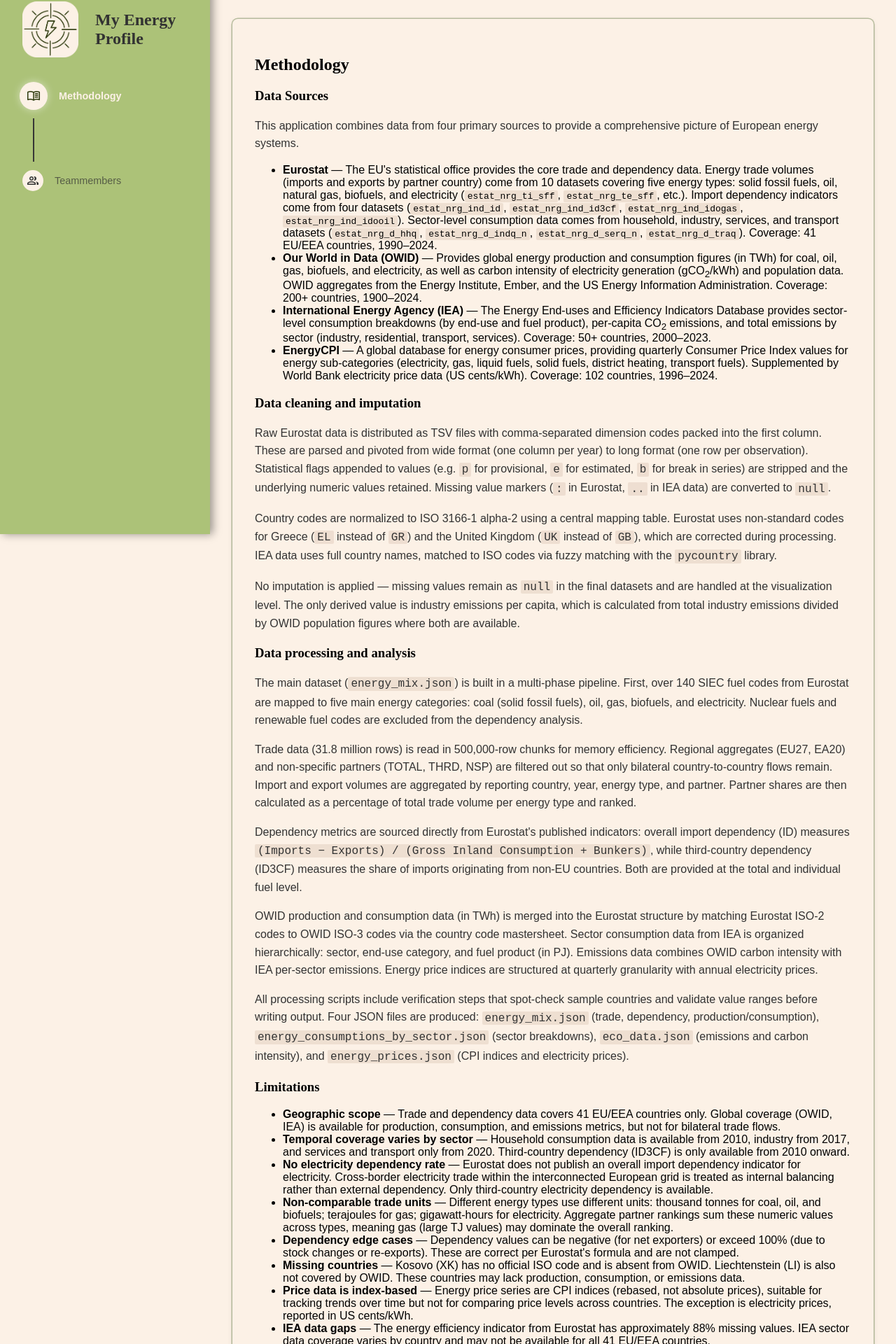
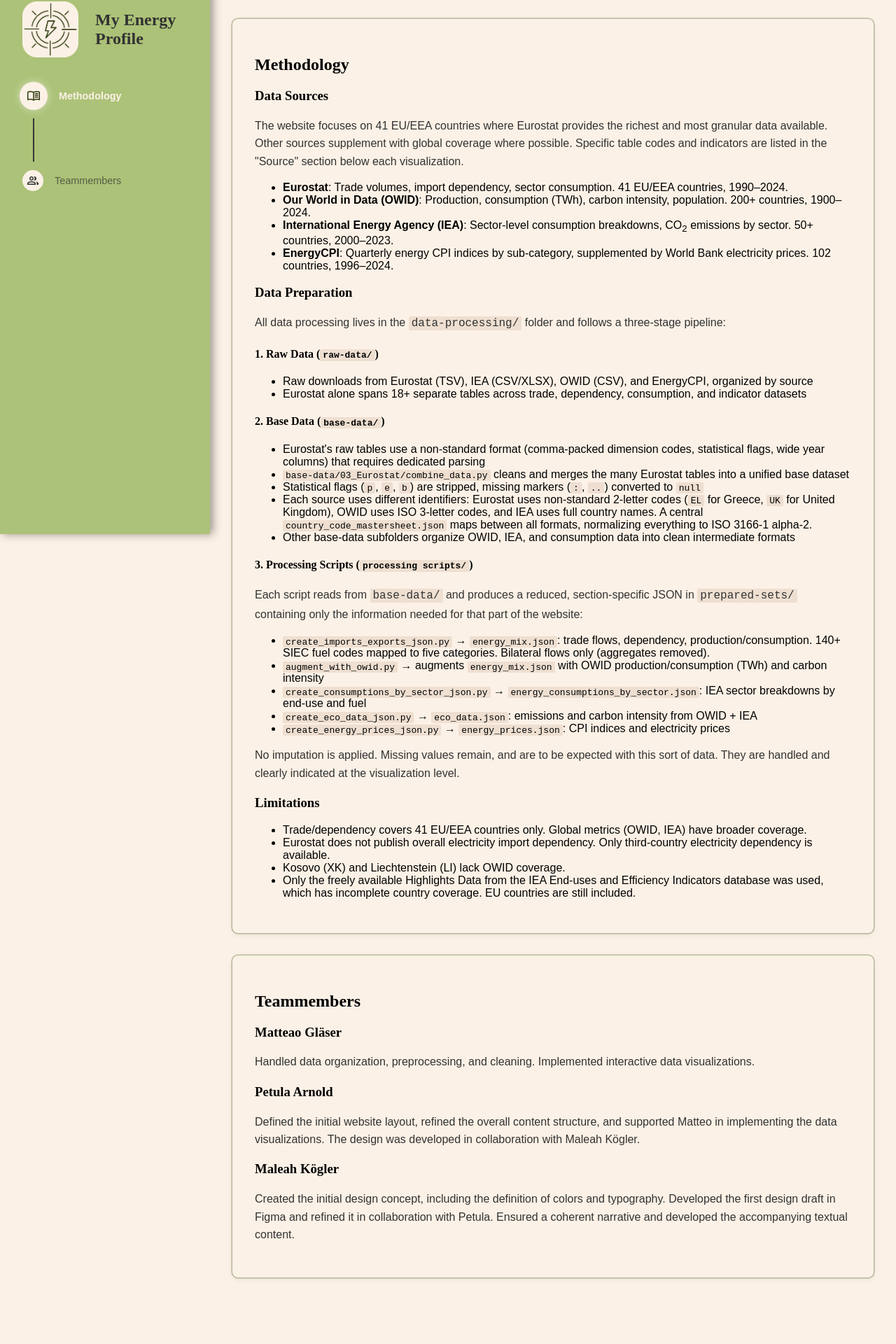
Before and after one commit to unige-vizis/MyEnergyProfile, a Vue app: page /info in a window 1280 px wide. Shown: the part 37-1957 px from the top of the page at 70% size. Built offline with nearby package versions, Linux system fonts and the light colour scheme; a web font is replaced by a local one.

Commit message:
data hints and methodology reworked

```diff
--- a/src/components/charts/PieChart.vue
+++ b/src/components/charts/PieChart.vue
@@ -2,7 +2,6 @@
   <div class="chart" ref="containerRef" style="width:100%;">
     <svg ref="svgRef" preserveAspectRatio="xMidYMid meet"></svg>
   </div>
-  <!-- TODO - Matteo: Data Sources -->
 </template>
 
 <script setup>
--- a/src/components/charts/SunburstChart.vue
+++ b/src/components/charts/SunburstChart.vue
@@ -2,7 +2,6 @@
   <div class="chart" ref="containerRef" style="width:100%;">
     <svg ref="svgRef" preserveAspectRatio="xMidYMid meet"></svg>
   </div>
-  <!-- TODO - Matteo: Data Sources -->
 </template>
 
 <script setup>
--- a/src/components/sections/Costs.vue
+++ b/src/components/sections/Costs.vue
@@ -25,16 +25,6 @@
             activeSeries="electricity"
             @update:focusYear="onFocusYear"
           />
-          <div class="chart-footer">
-            <small
-              >Source: IMF/Eurostat <code>energycpiq.csv</code>. Columns: <code>country</code>, <code>year</code>,
-              <code>quarter</code>, CPI series <code>CPI0450</code> (Electricity, gas &amp; fuels),
-              <code>CPI0451</code> (Electricity), <code>CPI0452</code> (Gas), <code>CPI0453</code> (Liquid fuels),
-              <code>CPI0454</code> (Solid fuels), <code>CPI0722</code> (Transport fuels). World Bank
-              <code>Electric-Prices-by-Country.csv</code>. Columns: <code>Country Name</code>, <code>Time</code>,
-              electricity price (US cents/kWh). Missing years are shown explicitly.</small
-            >
-          </div>
         </div>
       </template>
       <p class="text-container">
@@ -43,6 +33,33 @@
         households evolves across years, reflecting broader economic and market conditions. Electricity prices are
         influenced by fuel costs, energy mix, infrastructure, and regulation.
       </p>
+    </div>
+    <div class="chart-meta">
+      <div class="meta-section">
+        <span class="meta-label">Source</span>
+        <ul class="meta-list">
+          <li>
+            <strong>EnergyCPI</strong>
+            <a href="https://github.com/MilesIParker/EnergyCPI" target="_blank" rel="noopener">
+              Global Energy Consumer Price Index
+            </a>
+            (IMF/Eurostat). Series: <code>CPI0450</code> (Electricity, gas &amp; fuels).
+          </li>
+          <li>
+            <strong>World Bank</strong>
+            <a href="https://databank.worldbank.org/embed/Electric-Prices-by-Country/id/7b12e700" target="_blank" rel="noopener">
+              Electric Prices by Country
+            </a>
+            . Electricity price (US cents/kWh).
+          </li>
+        </ul>
+      </div>
+      <div class="meta-section">
+        <span class="meta-label">Data Hints</span>
+        <ul class="meta-list">
+          <li>World Bank electricity prices are only available for 2014 to 2019.</li>
+        </ul>
+      </div>
     </div>
   </section>
 </template>
@@ -83,11 +100,6 @@ function onFocusYear(year) {
   color: var(--text-color-gray);
 }
 
-.chart-footer {
-  margin-top:0.5rem;
-  color: var(--text-color-gray);
-}
-
 .no-data {
   padding:1.25rem;
   color: var(--text-color-gray);
--- a/src/components/sections/Methodology.vue
+++ b/src/components/sections/Methodology.vue
@@ -3,140 +3,59 @@
     <h2>Methodology</h2>
 
     <h3>Data Sources</h3>
-    <p>
-      This application combines data from four primary sources to provide a comprehensive picture of European energy systems.
+    <p class="methodology-hint">
+      The website focuses on 41 EU/EEA countries where Eurostat provides the richest and most granular data available.
+      Other sources supplement with global coverage where possible.
+      Specific table codes and indicators are listed in the "Source" section below each visualization.
     </p>
     <ul>
-      <li>
-        <strong>Eurostat</strong> &mdash; The EU's statistical office provides the core trade and dependency data.
-        Energy trade volumes (imports and exports by partner country) come from 10 datasets covering five energy types:
-        solid fossil fuels, oil, natural gas, biofuels, and electricity
-        (<code>estat_nrg_ti_sff</code>, <code>estat_nrg_te_sff</code>, etc.).
-        Import dependency indicators come from four datasets
-        (<code>estat_nrg_ind_id</code>, <code>estat_nrg_ind_id3cf</code>, <code>estat_nrg_ind_idogas</code>, <code>estat_nrg_ind_idooil</code>).
-        Sector-level consumption data comes from household, industry, services, and transport datasets
-        (<code>estat_nrg_d_hhq</code>, <code>estat_nrg_d_indq_n</code>, <code>estat_nrg_d_serq_n</code>, <code>estat_nrg_d_traq</code>).
-        Coverage: 41 EU/EEA countries, 1990&ndash;2024.
-      </li>
-      <li>
-        <strong>Our World in Data (OWID)</strong> &mdash; Provides global energy production and consumption figures (in TWh)
-        for coal, oil, gas, biofuels, and electricity, as well as carbon intensity of electricity generation (gCO<sub>2</sub>/kWh)
-        and population data. OWID aggregates from the Energy Institute, Ember, and the US Energy Information Administration.
-        Coverage: 200+ countries, 1900&ndash;2024.
-      </li>
-      <li>
-        <strong>International Energy Agency (IEA)</strong> &mdash; The Energy End-uses and Efficiency Indicators Database provides
-        sector-level consumption breakdowns (by end-use and fuel product), per-capita CO<sub>2</sub> emissions, and total emissions
-        by sector (industry, residential, transport, services).
-        Coverage: 50+ countries, 2000&ndash;2023.
-      </li>
-      <li>
-        <strong>EnergyCPI</strong> &mdash; A global database for energy consumer prices, providing quarterly Consumer Price Index
-        values for energy sub-categories (electricity, gas, liquid fuels, solid fuels, district heating, transport fuels).
-        Supplemented by World Bank electricity price data (US cents/kWh).
-        Coverage: 102 countries, 1996&ndash;2024.
-      </li>
+      <li><strong>Eurostat</strong>: Trade volumes, import dependency, sector consumption. 41 EU/EEA countries, 1990&ndash;2024.</li>
+      <li><strong>Our World in Data (OWID)</strong>: Production, consumption (TWh), carbon intensity, population. 200+ countries, 1900&ndash;2024.</li>
+      <li><strong>International Energy Agency (IEA)</strong>: Sector-level consumption breakdowns, CO<sub>2</sub> emissions by sector. 50+ countries, 2000&ndash;2023.</li>
+      <li><strong>EnergyCPI</strong>: Quarterly energy CPI indices by sub-category, supplemented by World Bank electricity prices. 102 countries, 1996&ndash;2024.</li>
     </ul>
 
-    <h3>Data cleaning and imputation</h3>
+    <h3>Data Preparation</h3>
     <p>
-      Raw Eurostat data is distributed as TSV files with comma-separated dimension codes packed into the first column.
-      These are parsed and pivoted from wide format (one column per year) to long format (one row per observation).
-      Statistical flags appended to values (e.g. <code>p</code> for provisional, <code>e</code> for estimated, <code>b</code> for break in series)
-      are stripped and the underlying numeric values retained.
-      Missing value markers (<code>:</code> in Eurostat, <code>..</code> in IEA data) are converted to <code>null</code>.
-    </p>
-    <p>
-      Country codes are normalized to ISO 3166-1 alpha-2 using a central mapping table.
-      Eurostat uses non-standard codes for Greece (<code>EL</code> instead of <code>GR</code>) and
-      the United Kingdom (<code>UK</code> instead of <code>GB</code>), which are corrected during processing.
-      IEA data uses full country names, matched to ISO codes via fuzzy matching with the <code>pycountry</code> library.
-    </p>
-    <p>
-      No imputation is applied &mdash; missing values remain as <code>null</code> in the final datasets
-      and are handled at the visualization level. The only derived value is industry emissions per capita,
-      which is calculated from total industry emissions divided by OWID population figures where both are available.
+      All data processing lives in the <code>data-processing/</code> folder and follows a three-stage pipeline:
     </p>
 
-    <h3>Data processing and analysis</h3>
+    <h4>1. Raw Data (<code>raw-data/</code>)</h4>
+    <ul>
+      <li>Raw downloads from Eurostat (TSV), IEA (CSV/XLSX), OWID (CSV), and EnergyCPI, organized by source</li>
+      <li>Eurostat alone spans 18+ separate tables across trade, dependency, consumption, and indicator datasets</li>
+    </ul>
+
+    <h4>2. Base Data (<code>base-data/</code>)</h4>
+    <ul>
+      <li>Eurostat's raw tables use a non-standard format (comma-packed dimension codes, statistical flags, wide year columns) that requires dedicated parsing</li>
+      <li><code>base-data/03_Eurostat/combine_data.py</code> cleans and merges the many Eurostat tables into a unified base dataset</li>
+      <li>Statistical flags (<code>p</code>, <code>e</code>, <code>b</code>) are stripped, missing markers (<code>:</code>, <code>..</code>) converted to <code>null</code></li>
+      <li>Each source uses different identifiers: Eurostat uses non-standard 2-letter codes (<code>EL</code> for Greece, <code>UK</code> for United Kingdom), OWID uses ISO 3-letter codes, and IEA uses full country names. A central <code>country_code_mastersheet.json</code> maps between all formats, normalizing everything to ISO 3166-1 alpha-2.</li>
+      <li>Other base-data subfolders organize OWID, IEA, and consumption data into clean intermediate formats</li>
+    </ul>
+
+    <h4>3. Processing Scripts (<code>processing scripts/</code>)</h4>
     <p>
-      The main dataset (<code>energy_mix.json</code>) is built in a multi-phase pipeline.
-      First, over 140 SIEC fuel codes from Eurostat are mapped to five main energy categories:
-      coal (solid fossil fuels), oil, gas, biofuels, and electricity.
-      Nuclear fuels and renewable fuel codes are excluded from the dependency analysis.
+      Each script reads from <code>base-data/</code> and produces a reduced, section-specific JSON in <code>prepared-sets/</code> containing only the information needed for that part of the website:
     </p>
+    <ul>
+      <li><code>create_imports_exports_json.py</code> &rarr; <code>energy_mix.json</code>: trade flows, dependency, production/consumption. 140+ SIEC fuel codes mapped to five categories. Bilateral flows only (aggregates removed).</li>
+      <li><code>augment_with_owid.py</code> &rarr; augments <code>energy_mix.json</code> with OWID production/consumption (TWh) and carbon intensity</li>
+      <li><code>create_consumptions_by_sector_json.py</code> &rarr; <code>energy_consumptions_by_sector.json</code>: IEA sector breakdowns by end-use and fuel</li>
+      <li><code>create_eco_data_json.py</code> &rarr; <code>eco_data.json</code>: emissions and carbon intensity from OWID + IEA</li>
+      <li><code>create_energy_prices_json.py</code> &rarr; <code>energy_prices.json</code>: CPI indices and electricity prices</li>
+    </ul>
     <p>
-      Trade data (31.8 million rows) is read in 500,000-row chunks for memory efficiency.
-      Regional aggregates (EU27, EA20) and non-specific partners (TOTAL, THRD, NSP) are filtered out
-      so that only bilateral country-to-country flows remain.
-      Import and export volumes are aggregated by reporting country, year, energy type, and partner.
-      Partner shares are then calculated as a percentage of total trade volume per energy type and ranked.
-    </p>
-    <p>
-      Dependency metrics are sourced directly from Eurostat's published indicators:
-      overall import dependency (ID) measures <code>(Imports &minus; Exports) / (Gross Inland Consumption + Bunkers)</code>,
-      while third-country dependency (ID3CF) measures the share of imports originating from non-EU countries.
-      Both are provided at the total and individual fuel level.
-    </p>
-    <p>
-      OWID production and consumption data (in TWh) is merged into the Eurostat structure by matching
-      Eurostat ISO-2 codes to OWID ISO-3 codes via the country code mastersheet.
-      Sector consumption data from IEA is organized hierarchically: sector, end-use category, and fuel product (in PJ).
-      Emissions data combines OWID carbon intensity with IEA per-sector emissions.
-      Energy price indices are structured at quarterly granularity with annual electricity prices.
-    </p>
-    <p>
-      All processing scripts include verification steps that spot-check sample countries
-      and validate value ranges before writing output.
-      Four JSON files are produced: <code>energy_mix.json</code> (trade, dependency, production/consumption),
-      <code>energy_consumptions_by_sector.json</code> (sector breakdowns),
-      <code>eco_data.json</code> (emissions and carbon intensity),
-      and <code>energy_prices.json</code> (CPI indices and electricity prices).
+      No imputation is applied. Missing values remain, and are to be expected with this sort of data. They are handled and clearly indicated at the visualization level.
     </p>
 
     <h3>Limitations</h3>
     <ul>
-      <li>
-        <strong>Geographic scope</strong> &mdash; Trade and dependency data covers 41 EU/EEA countries only.
-        Global coverage (OWID, IEA) is available for production, consumption, and emissions metrics,
-        but not for bilateral trade flows.
-      </li>
-      <li>
-        <strong>Temporal coverage varies by sector</strong> &mdash; Household consumption data is available from 2010,
-        industry from 2017, and services and transport only from 2020.
-        Third-country dependency (ID3CF) is only available from 2010 onward.
-      </li>
-      <li>
-        <strong>No electricity dependency rate</strong> &mdash; Eurostat does not publish an overall import dependency
-        indicator for electricity. Cross-border electricity trade within the interconnected European grid
-        is treated as internal balancing rather than external dependency.
-        Only third-country electricity dependency is available.
-      </li>
-      <li>
-        <strong>Non-comparable trade units</strong> &mdash; Different energy types use different units:
-        thousand tonnes for coal, oil, and biofuels; terajoules for gas; gigawatt-hours for electricity.
-        Aggregate partner rankings sum these numeric values across types,
-        meaning gas (large TJ values) may dominate the overall ranking.
-      </li>
-      <li>
-        <strong>Dependency edge cases</strong> &mdash; Dependency values can be negative (for net exporters)
-        or exceed 100% (due to stock changes or re-exports). These are correct per Eurostat's formula
-        and are not clamped.
-      </li>
-      <li>
-        <strong>Missing countries</strong> &mdash; Kosovo (XK) has no official ISO code and is absent from OWID.
-        Liechtenstein (LI) is also not covered by OWID. These countries may lack production, consumption,
-        or emissions data.
-      </li>
-      <li>
-        <strong>Price data is index-based</strong> &mdash; Energy price series are CPI indices (rebased, not absolute prices),
-        suitable for tracking trends over time but not for comparing price levels across countries.
-        The exception is electricity prices, reported in US cents/kWh.
-      </li>
-      <li>
-        <strong>IEA data gaps</strong> &mdash; The energy efficiency indicator from Eurostat has approximately 88% missing values.
-        IEA sector data coverage varies by country and may not be available for all 41 EU/EEA countries.
-      </li>
+      <li>Trade/dependency covers 41 EU/EEA countries only. Global metrics (OWID, IEA) have broader coverage.</li>
+      <li>Eurostat does not publish overall electricity import dependency. Only third-country electricity dependency is available.</li>
+      <li>Kosovo (XK) and Liechtenstein (LI) lack OWID coverage.</li>
+      <li>Only the freely available Highlights Data from the IEA End-uses and Efficiency Indicators database was used, which has incomplete country coverage. EU countries are still included.</li>
     </ul>
   </section>
 </template>
```
Also changed, not shown: src/components/charts/SmallMultiplesChart.vue (+9 -9 lines), src/components/sections/Consumption.vue (+15 -0 lines), src/components/sections/SectorFuels.vue (+8 -0 lines).
